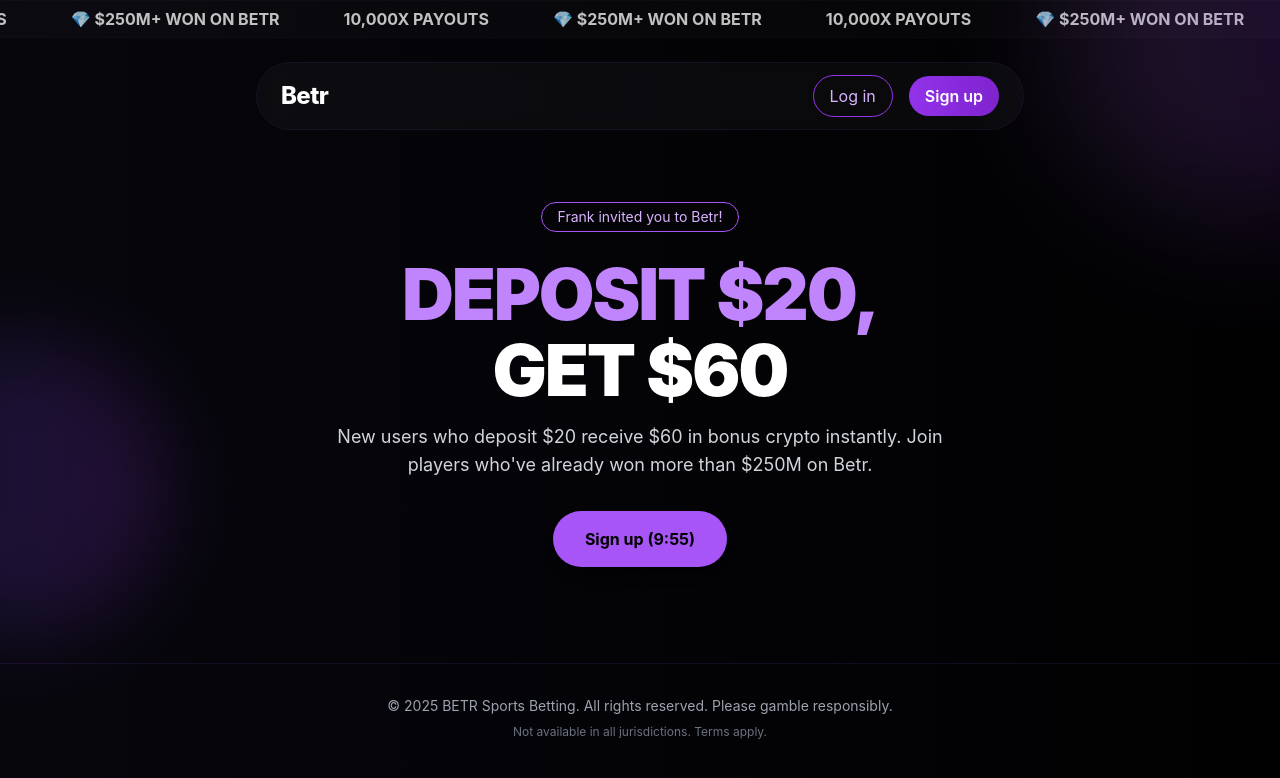
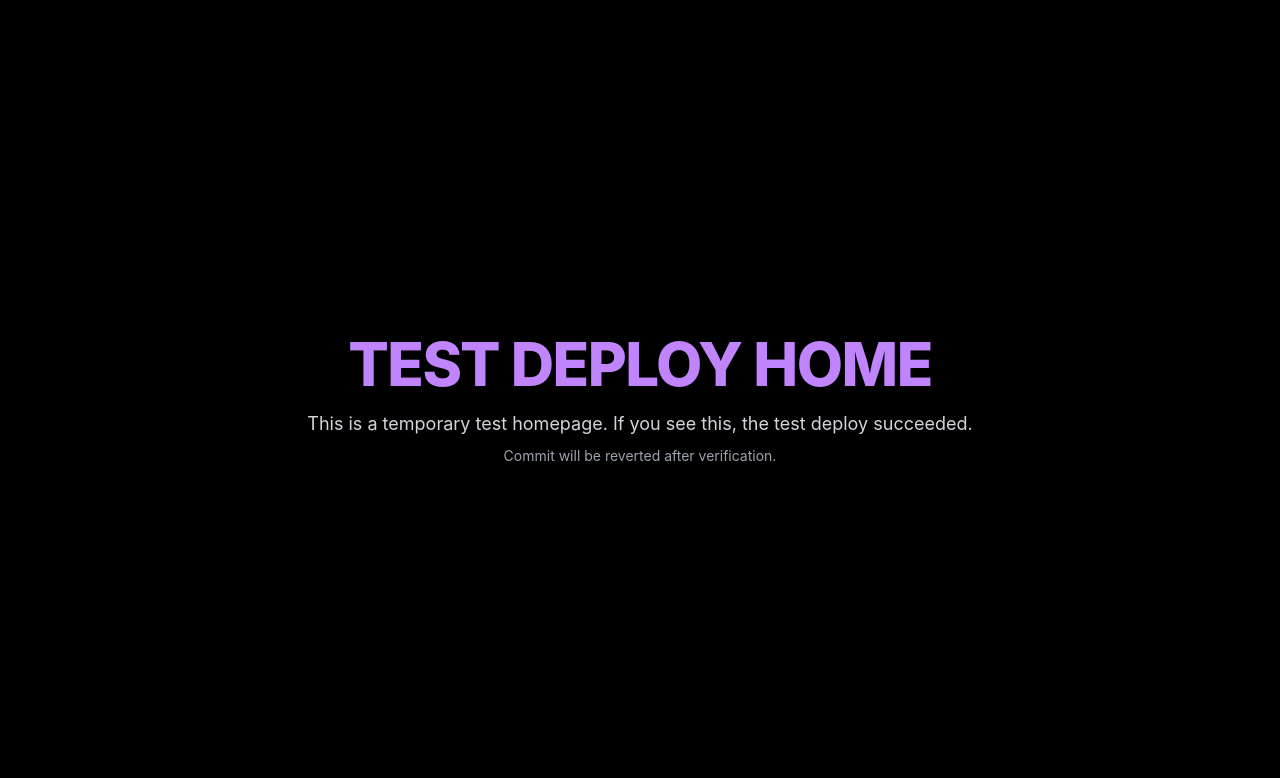
Before and after one commit to ftvinc0176/Betr-Crypto, a Next.js app: page / in a window 1280 px wide. Shown: the top 778 px of the page. Built offline with nearby package versions, Linux system fonts and the light colour scheme.

Commit message:
test: temporary homepage for deployment verification

```diff
--- a/src/app/page.tsx
+++ b/src/app/page.tsx
@@ -1,119 +1,15 @@
 "use client";
 
-import Link from 'next/link';
-import React, { useState, useEffect } from 'react';
-import SolanaDepositModal from '@/components/SolanaDepositModal';
+import React from "react";
 
-export default function Home() {
-  const [depositOpen, setDepositOpen] = useState(false);
-  // 10 minute timer (600 seconds) that starts on each page load and counts down
-  const [secondsLeft, setSecondsLeft] = useState<number>(600);
-
-  function pad(n: number) {
-    return n.toString().padStart(2, '0');
-  }
-
-  // Start countdown on mount; reset to 600 on refresh (mount)
-  useEffect(() => {
-    setSecondsLeft(600);
-    const iv = setInterval(() => {
-      setSecondsLeft(s => {
-        if (s <= 0) {
-          return 0;
-        }
-        return s - 1;
-      });
-    }, 1000);
-    return () => clearInterval(iv);
-  }, []);
-  return (
-    <div className="premium-gradient text-white min-h-screen relative overflow-hidden">
-      <div className="top-ticker">
-        <div className="ticker-scroll px-6">
-          <div className="ticker-marquee">
-            {/* sequence: $250M message + payouts message; duplicated for seamless scroll */}
-            <span className="ticker-item">💎 $250M+ WON ON BETR</span>
-            <span className="ticker-item">10,000X PAYOUTS</span>
-            <span className="ticker-item">💎 $250M+ WON ON BETR</span>
-            <span className="ticker-item">10,000X PAYOUTS</span>
-            <span className="ticker-item">💎 $250M+ WON ON BETR</span>
-            <span className="ticker-item">10,000X PAYOUTS</span>
-            {/* duplicate sequence to fill second half for continuous animation */}
-            <span className="ticker-item">💎 $250M+ WON ON BETR</span>
-            <span className="ticker-item">10,000X PAYOUTS</span>
-            <span className="ticker-item">💎 $250M+ WON ON BETR</span>
-            <span className="ticker-item">10,000X PAYOUTS</span>
-            <span className="ticker-item">💎 $250M+ WON ON BETR</span>
-            <span className="ticker-item">10,000X PAYOUTS</span>
-          </div>
-        </div>
-      </div>
-
-
-        <nav className="w-full">
-          {/* Mobile compact nav */}
-          <div className="sm:hidden w-full flex items-center justify-between px-4 py-4">
-              <div className="flex items-center gap-3">
-              <div className="w-10 h-8 rounded-full bg-black/60 flex items-center justify-center border border-purple-800">
-                <span className="text-white font-bold">⚡</span>
-              </div>
-              <span className="font-bold text-white">Betr</span>
-            </div>
-
-            <div className="flex items-center gap-2">
-              <Link href="/login" className="px-3 py-2 rounded-full border border-purple-600 text-purple-300 text-sm">Log in</Link>
-              <Link href="/register" className="px-3 py-2 rounded-full bg-gradient-to-r from-purple-600 to-purple-700 text-white text-sm">Sign up</Link>
-            </div>
-          </div>
-
-          {/* Desktop centered pill nav */}
-          <div className="hidden sm:flex w-full items-center justify-center px-4 py-6">
-            <div className="w-full max-w-3xl bg-black/70 backdrop-blur-md glass-card rounded-full px-6 py-3 flex items-center justify-between">
-              <div className="flex items-center gap-4">
-                <span className="font-extrabold text-2xl text-white tracking-tight">Betr</span>
-              </div>
-
-              <div className="flex items-center gap-4">
-                <Link href="/login" className="px-4 py-2 rounded-full border border-purple-600 text-purple-300 hover:bg-purple-900/20 transition">Log in</Link>
-                <Link href="/register" className="px-4 py-2 rounded-full bg-gradient-to-r from-purple-600 to-purple-700 text-white font-semibold">Sign up</Link>
-              </div>
-            </div>
-          </div>
-        </nav>
-
-      {/* Decorative blobs */}
-      <div className="absolute -right-40 -top-40 w-96 h-96 rounded-full bg-gradient-to-r from-purple-700/30 to-purple-400/20 blur-3xl opacity-70 spin-slow"></div>
-      <div className="absolute -left-32 bottom-40 w-72 h-72 rounded-full bg-gradient-to-r from-indigo-900/30 to-purple-600/20 blur-2xl opacity-60 float-2"></div>
-
-      <main className="flex-1 flex items-center justify-center px-6 py-12">
-        <div className="w-full max-w-6xl mx-auto">
-          <div className="flex flex-col items-center text-center">
-            <span className="inline-block mb-6 px-4 py-1 border border-purple-500 rounded-full text-purple-300 text-sm">Frank invited you to Betr!</span>
-
-              <h1 className="promo-headline text-purple-400">DEPOSIT $20,</h1>
-              <h2 className="promo-headline text-white mb-4">GET $60</h2>
-
-            <p className="text-gray-300 text-lg mb-8 max-w-2xl">New users who deposit $20 receive $60 in bonus crypto instantly. Join players who&apos;ve already won more than $250M on Betr.</p>
-
-              <div className="flex flex-col sm:flex-row items-center gap-4 mb-12">
-                <Link href="/register" className="w-full sm:w-auto px-8 py-4 rounded-full bg-purple-500 text-black font-bold shadow-lg text-center">
-                  {`Sign up (${Math.floor(secondsLeft / 60)}:${pad(secondsLeft % 60)})`}
-                </Link>
-              </div>
-
-            {/* partner logos removed per request */}
-          </div>
-        </div>
-      </main>
-
-      {/* Bonus explanation removed per request */}
-
-      <footer className="w-full border-t border-purple-500/10 py-8 px-4 text-center text-gray-400 text-sm">
-        <div className="max-w-4xl mx-auto">
-          <p>© 2025 BETR Sports Betting. All rights reserved. Please gamble responsibly.</p>
-          <p className="text-xs text-gray-500 mt-2">Not available in all jurisdictions. Terms apply.</p>
-        </div>
-      </footer>
-    </div>
-  );
+export default function TestDeployHome() {
+	return (
+		<main className="min-h-screen flex items-center justify-center bg-black text-white">
+			<div className="text-center px-6">
+				<h1 className="text-6xl font-extrabold text-purple-400 tracking-tight">TEST DEPLOY HOME</h1>
+				<p className="mt-4 text-lg text-gray-300">This is a temporary test homepage. If you see this, the test deploy succeeded.</p>
+				<p className="mt-2 text-sm text-gray-400">Commit will be reverted after verification.</p>
+			</div>
+		</main>
+	);
 }
```
